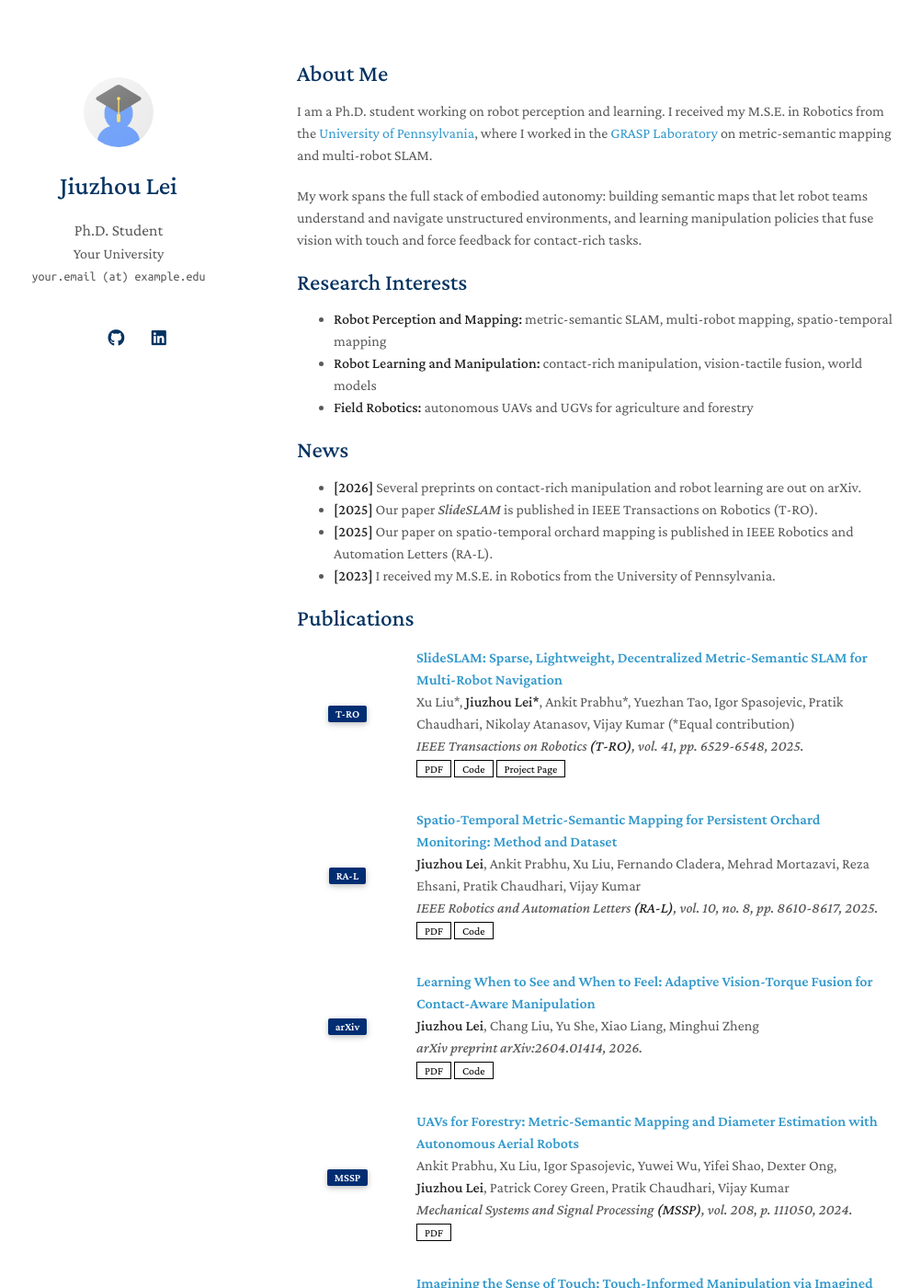
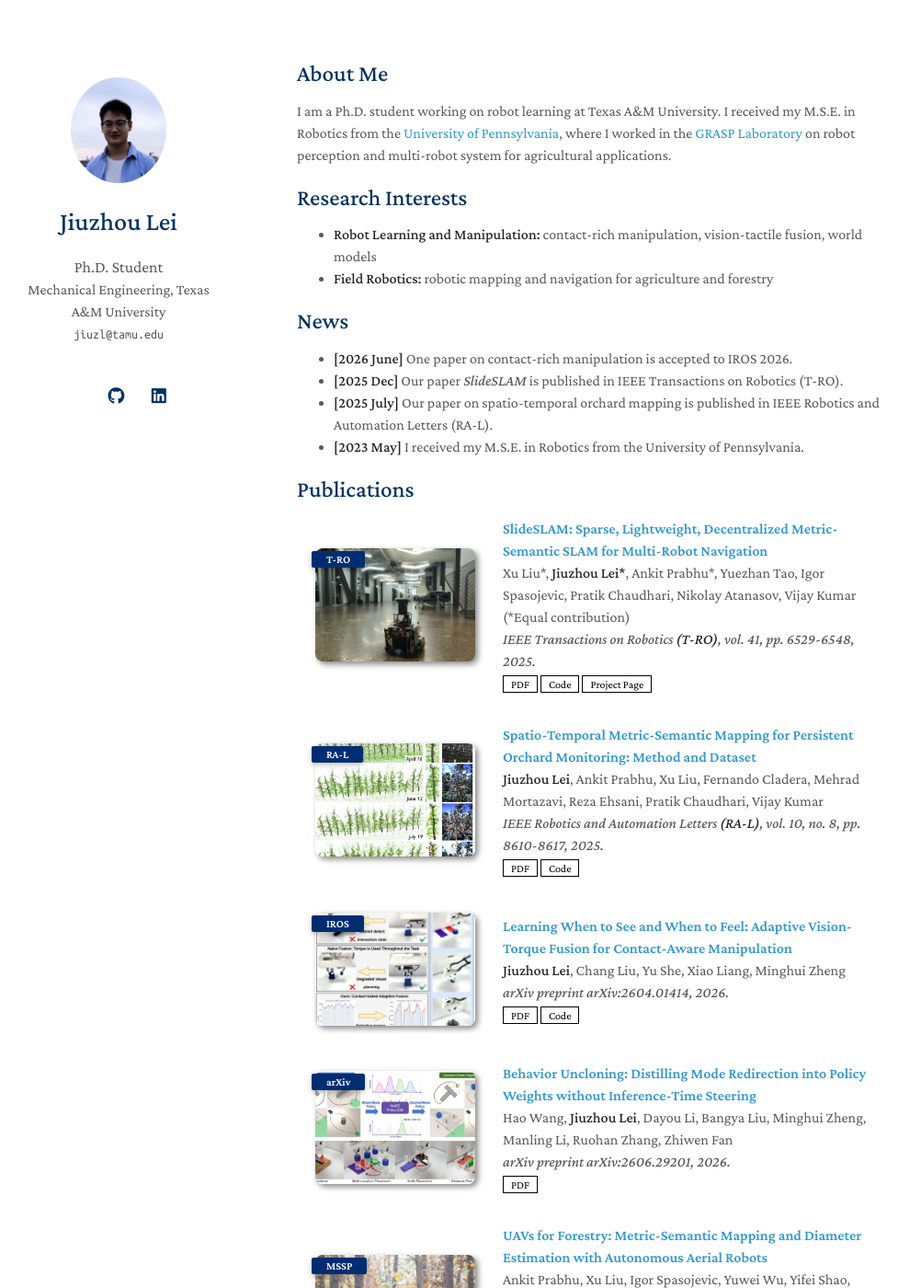
Before and after one commit to RollingOat/RollingOat.github.io, a Jekyll site: the page built from index.md, in a window 1280 px wide and 1400 px high. Shown: the whole window at 92% size, without its empty margins (147-1149 px from the left). Built offline with Jekyll 4.4.1, drawn with Linux system fonts in a browser that asks for light colours; a style sheet for code colours, icons or effects is not loaded; our own code applies the rules of GitHub Pages for plain Markdown files; some of the changed text lies outside the part shown.

Commit message:
add paper images

```diff
--- a/_config.yml
+++ b/_config.yml
@@ -1,8 +1,8 @@
 # Basic Information
 title: Jiuzhou Lei
 position: Ph.D. Student            # TODO: confirm your current title
-affiliation: Your University       # TODO: fill in your current department / university
-email: your.email (at) example.edu # TODO: fill in the email you want shown publicly
+affiliation: Mechanical Engineering, Texas A&M University       # TODO: fill in your current department / university
+email: jiuzl@tamu.edu # TODO: fill in the email you want shown publicly
 
 # Search Engine Optimization (SEO)
 # The following information is used to improve the website traffic from search engines, e.g., Google.
--- a/_includes/publications.md
+++ b/_includes/publications.md
@@ -9,7 +9,7 @@
 <div class="pub-row">
   <div class="col-sm-3 abbr{% unless link.image %} no-teaser{% endunless %}" style="position: relative;padding-right: 15px;padding-left: 15px;">
     {% if link.image %}
-    <img src="{{ link.image }}" class="teaser img-fluid z-depth-1" style="width=100;height=40%">
+    <img src="{{ link.image }}" class="teaser img-fluid z-depth-1" alt="{{ link.title }}">
     {% endif %}
     {% if link.conference_short %}
     <abbr class="badge">{{ link.conference_short }}</abbr>
--- a/index.md
+++ b/index.md
@@ -5,28 +5,22 @@ layout: homepage
 ## About Me
 
 <!-- TODO: fill in your current position, lab, and advisor in the sentence below. -->
-I am a Ph.D. student working on robot perception and learning. I received my M.S.E. in
+I am a Ph.D. student working on robot learning at Texas A&M University. I received my M.S.E. in
 Robotics from the [University of Pennsylvania](https://www.grasp.upenn.edu/), where I worked
-in the [GRASP Laboratory](https://www.grasp.upenn.edu/) on metric-semantic mapping and
-multi-robot SLAM.
-
-My work spans the full stack of embodied autonomy: building semantic maps that let robot teams
-understand and navigate unstructured environments, and learning manipulation policies that fuse
-vision with touch and force feedback for contact-rich tasks.
+in the [GRASP Laboratory](https://www.grasp.upenn.edu/) on robot perception and multi-robot system for agricultural applications.
 
 ## Research Interests
 
-- **Robot Perception and Mapping:** metric-semantic SLAM, multi-robot mapping, spatio-temporal mapping
 - **Robot Learning and Manipulation:** contact-rich manipulation, vision-tactile fusion, world models
-- **Field Robotics:** autonomous UAVs and UGVs for agriculture and forestry
+- **Field Robotics:** robotic mapping and navigation for agriculture and forestry
 
 ## News
 
 <!-- TODO: add exact months, and keep the most recent items at the top. -->
-- **[2026]** Several preprints on contact-rich manipulation and robot learning are out on arXiv.
-- **[2025]** Our paper *SlideSLAM* is published in IEEE Transactions on Robotics (T-RO).
-- **[2025]** Our paper on spatio-temporal orchard mapping is published in IEEE Robotics and Automation Letters (RA-L).
-- **[2023]** I received my M.S.E. in Robotics from the University of Pennsylvania.
+- **[2026 June]** One paper on contact-rich manipulation is accepted to IROS 2026.
+- **[2025 Dec]** Our paper *SlideSLAM* is published in IEEE Transactions on Robotics (T-RO).
+- **[2025 July]** Our paper on spatio-temporal orchard mapping is published in IEEE Robotics and Automation Letters (RA-L).
+- **[2023 May]** I received my M.S.E. in Robotics from the University of Pennsylvania.
 
 {% include_relative _includes/publications.md %}
 
```
Also changed, not shown: _data/publications.yml (+20 -13 lines), assets/img/avatar.png, assets/img/behavior-uncloning.png (added), assets/img/imagined-tactile.png (added), assets/img/manipulation-recovery.png (added), assets/img/orchard-mapping.png (added), assets/img/slideslam.png (added), assets/img/uav-forestry.png (added), assets/img/vision-torque-fusion.png (added).
